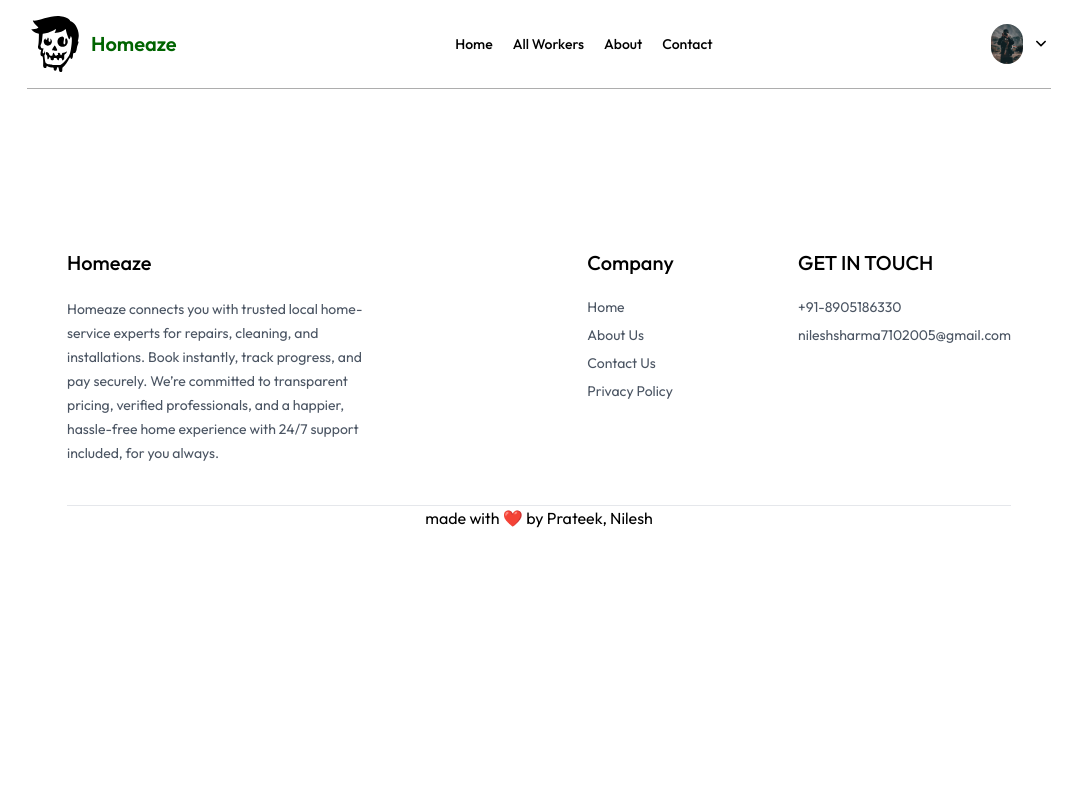
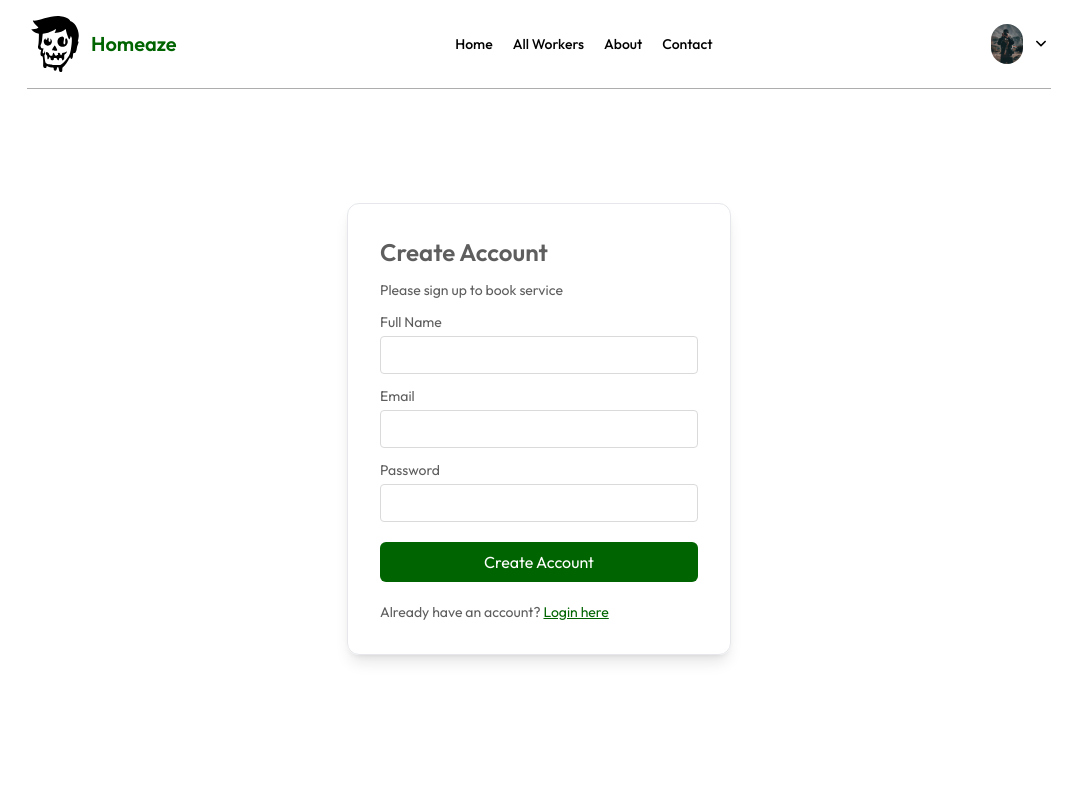
Before and after one commit to NileshSharma71/Homeaze, a React (Vite) app in the folder frontend/: page /login in a window 1280 px wide. Shown: the top 800 px of the page, without its empty margins (101-1178 px from the left). Built offline with nearby package versions, Linux system fonts and the light colour scheme.

Commit message:
making Login.jsx

```diff
--- a/frontend/src/pages/Login.jsx
+++ b/frontend/src/pages/Login.jsx
@@ -1,10 +1,49 @@
-import React from 'react'
+import React, { useContext, useEffect, useState } from 'react'
+import { AppContext } from '../context/AppContext'
+import axios from 'axios'
+import { toast } from 'react-toastify'
+import { useNavigate } from 'react-router-dom'
 
 const Login = () => {
+
+  const [state, setState] = useState('Sign Up')
+
+    const [name, setName] = useState('')
+    const [email, setEmail] = useState('')
+    const [password, setPassword] = useState('')
+
+    const onSubitHandler = async(event)=>{
+      event.preventDefault()
+    }
+
   return (
-    <div>
+    <form className='min-h-[80vh] flex items-center'>
+      <div className='flex flex-col gap-3 m-auto items-start p-8 min-w-[340px] sm:min-w-96 border rounded-xl text-[#5E5E5E] text-sm shadow-lg'>
+        <p className='text-2xl font-semibold'>{state === 'Sign Up' ? 'Create Account' : 'Login'}</p>
+        <p>Please {state === 'Sign Up' ? 'sign up' : 'log in'} to book service</p>
+        {
+          state === "Sign Up" && <div className='w-full '>
+          <p>Full Name</p>
+          <input className='border border-[#DADADA] rounded w-full p-2 mt-1' type="text" onChange={(e)=>setName(e.target.name)} value={name} required/>
+        </div>
+        }
 
-    </div>
+        <div className='w-full '>
+          <p>Email</p>
+          <input className='border border-[#DADADA] rounded w-full p-2 mt-1' type="email" onChange={(e)=>setEmail(e.target.name)} value={email} required/>
+        </div>
+        <div className='w-full '>
+          <p>Password</p>
+          <input className='border border-[#DADADA] rounded w-full p-2 mt-1' type="password" onChange={(e)=>setPassword(e.target.name)} value={password} required/>
+        </div>
+        <button  className='bg-primary text-white w-full py-2 my-2 rounded-md text-base'>{state === 'Sign Up' ? 'Create Account' : 'Login'}</button>
+        {state === 'Sign Up'
+          ? <p>Already have an account? <span onClick={() => setState('Login')} className='text-primary underline cursor-pointer'>Login here</span></p>
+          : <p>Create an new account? <span onClick={() => setState('Sign Up')} className='text-primary underline cursor-pointer'>Click here</span></p>
+        }
+      </div>
+
+    </form>
   )
 }
 
```
